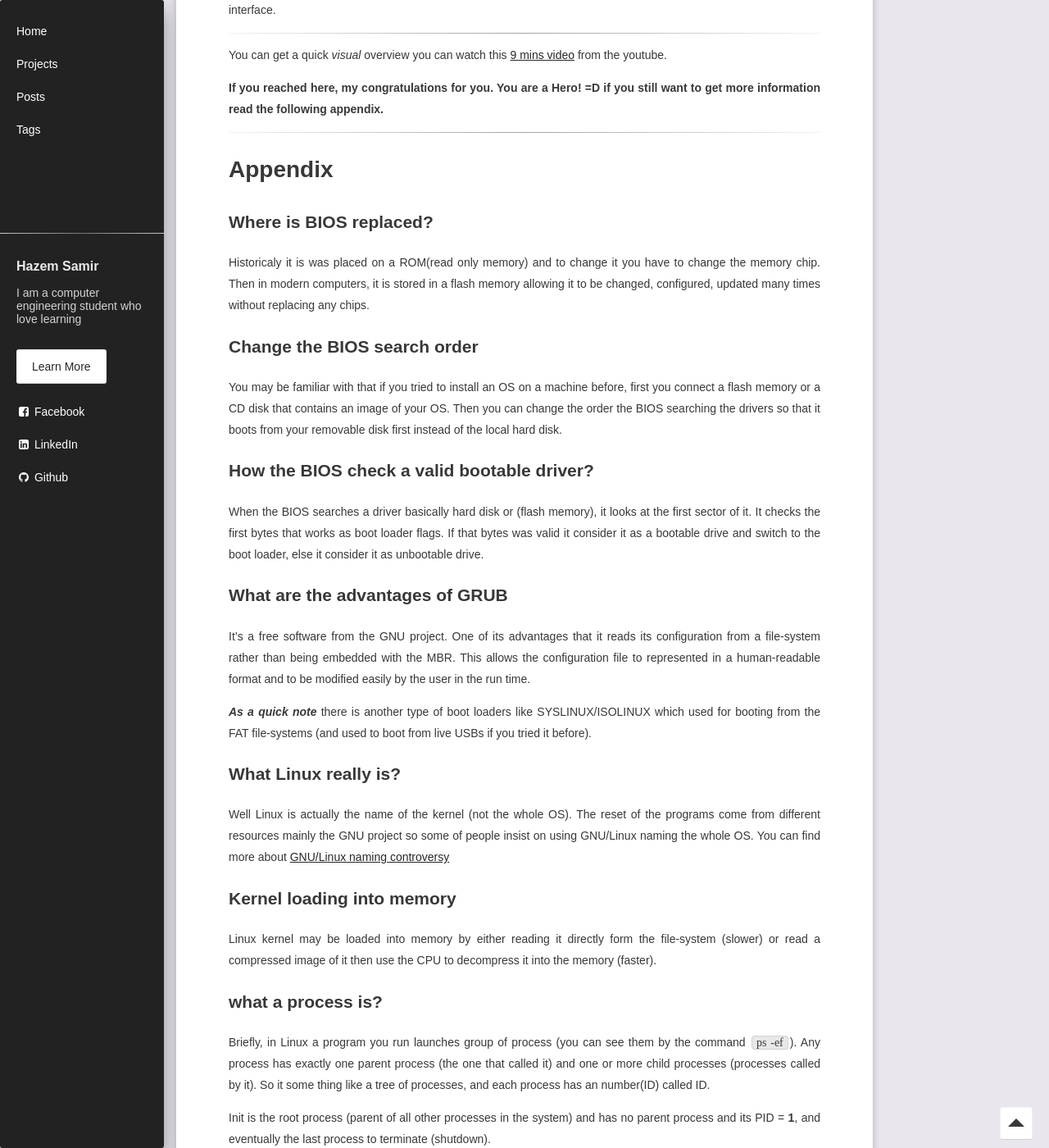
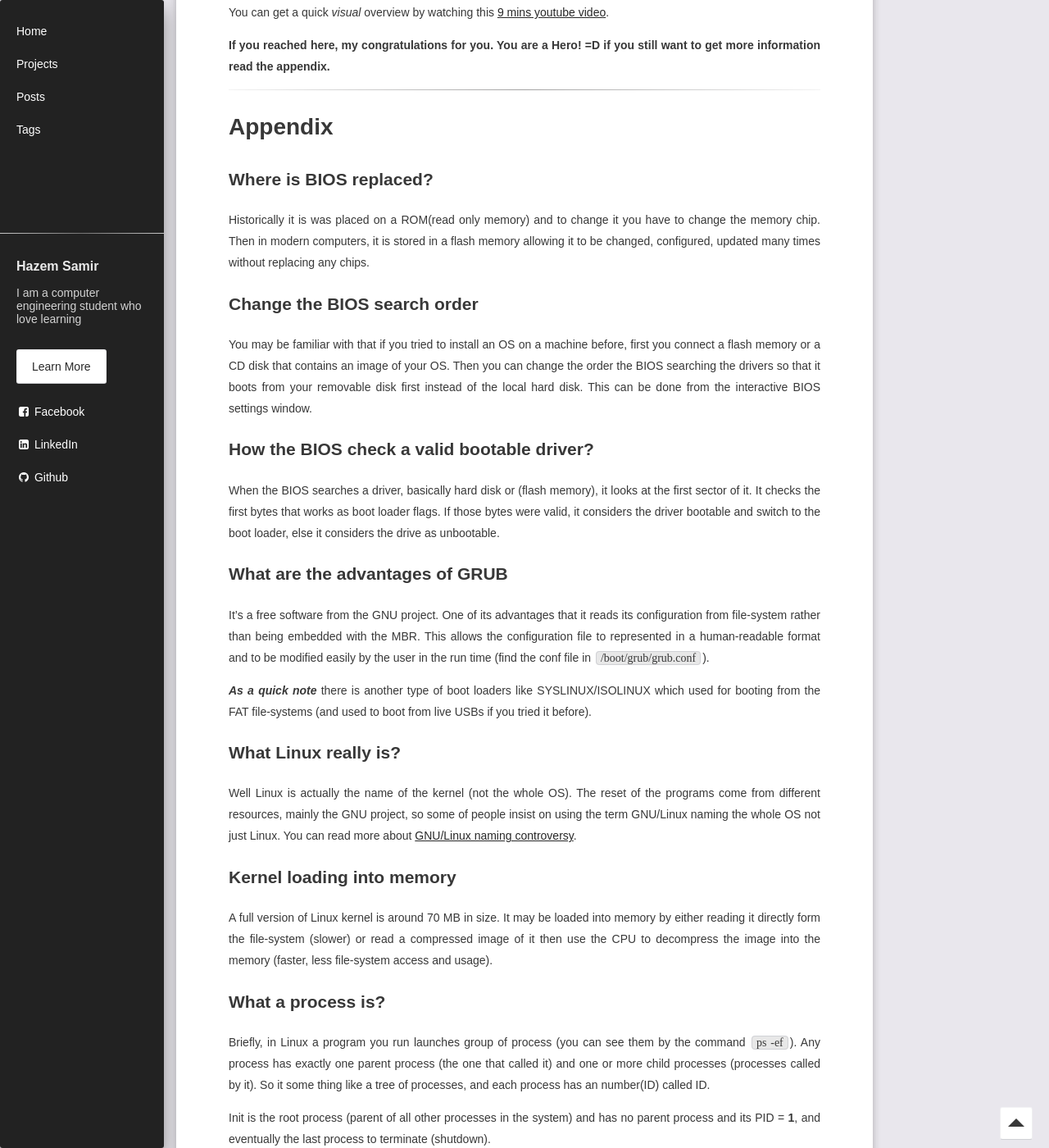
Before and after one commit to HazemSamir/HazemSamir.github.io, a Jekyll site: the page built from _posts/2016-05-23-linux-boot-process.md, in a window 1280 px wide and 1400 px high, scrolled down 2631 px. Shown: the whole window at 82% size. Built offline with Jekyll 4.4.1, drawn with Linux system fonts in a browser that asks for light colours; some web fonts are replaced; comment, search, counter and statistics services are not loaded; some of the changed text lies outside the part shown.

Commit message:
reformat and fix errors

```diff
--- a/_posts/2016-05-23-linux-boot-process.md
+++ b/_posts/2016-05-23-linux-boot-process.md
@@ -39,12 +39,12 @@
 
 **BIOS** stands for _**B**asic **O**utput **I**nput **S**ystem_. Obviously it is the first thing to work after pressing the power button and it is OS independent (depends on the hardware). [Read: Where is BIOS replaced?](#where-is-bios-replaced)
 
-Everyone has an experience with BIOS ugly black screen that shows up when you press the power button and its options that can be triggered by pressing delete, alt or f-keys getting you into a scary text screen with complicated settings.
+Everyone has an experience with BIOS' ugly black screen that shows up when you turn on the computer and the option to press delete, alt or f-keys to get you into a scary text screen with complicated settings.
 
 **Briefly BIOS has two basic tasks:**
 
-1. Run a POST (Power On Self Test) checking different input/output devices and the connected drivers, making sure every thing is well for the next step.
-2. Search sequentially for a bootable driver (that contains a valid boot loader program) then execute the boot loader from it.
+1. Runs a POST (Power On Self Test) checking different input/output devices and the connected drivers, making sure every thing is well for the next step.
+2. Searches sequentially for a bootable driver (that contains a valid boot loader program) then execute the boot loader from it.
 
 [Read: Change the BIOS search order](#change-the-bios-search-order)
 
@@ -52,16 +52,16 @@
 
 ## 2. Boot Loader:
 
-The first sector of the bootable disk partition is called MBR (Master Boot Record) and it stores information about the boot loader.
+The first sector of the bootable disk is called MBR (Master Boot Record) as it stores information about the boot loader.
 There are many types of boot loaders and they may have one or more stages. I chose **GRUP** as it the one used on my machine:
 
-**GRUP** stands for _**GR**and **U**nified **B**ootloader_ ([see what are the advantages of GRUB?](#what-are-the-advantages-of-grub)). It has two major versions _GRUB1_ and _GRUP 2_. The later adds the features of detecting different OS installed on the machine automatically and gives the user the option to decide which OS to boot up.
+**GRUP** stands for _**GR**and **U**nified **B**ootloader_ ([see what are the advantages of GRUB?](#what-are-the-advantages-of-grub)). It has two major versions _GRUB 1_ and _GRUP 2_. The later adds the features of detecting different OS installed on the machine automatically and gives the user the option to decide which OS to boot up.
 
-After that the Linux kernel is loaded into the memory and gives control to it.
+After that, the Linux kernel is loaded into the memory and is given control.
 
 ## 3. Kernel:
 
-An OS Kernel is the part of the system that is responsible for controlling/interacting with the hardware, memory management and many other low level staff.
+An OS Kernel is the part of the system, it is responsible for controlling/interacting with the hardware, memory management and many other low level stuff.
 
 [Read: What Linux really is?](#what-linux-really-is)
 
@@ -83,14 +83,14 @@
 
 ## Finaly
 
-by this time the user would be prompted to enter the credentials after launching the different services for the GUI interface.
+By this time the user would be prompted to enter the credentials, after launching the different services for the GUI.
 
 --------------------------------------------
 
-You can get a quick _visual_ overview you can watch this [9 mins video](https://www.youtube.com/watch?v=y3IbvEjXF5M) from the youtube.
+You can get a quick _visual_ overview by watching this [9 mins youtube video](https://www.youtube.com/watch?v=y3IbvEjXF5M).
 
 
-__If you reached here, my congratulations for you. You are a Hero! =D if you still want to get more information read the following appendix.__
+__If you reached here, my congratulations for you. You are a Hero! =D if you still want to get more information read the appendix.__
 
 
 --------------------------------------------
@@ -101,36 +101,45 @@
 
 ## Where is BIOS replaced?
 
-Historicaly it is was placed on a ROM(read only memory) and to change it you have to change the memory chip. Then in modern computers, it is stored in a flash memory allowing it to be changed, configured, updated many times without replacing any chips.
+Historically it is was placed on a ROM(read only memory) and to change it you have to change the memory chip. Then in modern computers, it is stored in a flash memory allowing it to be changed, configured, updated many times without replacing any chips.
 
 ## Change the BIOS search order
 
-You may be familiar with that if you tried to install an OS on a machine before, first you connect a flash memory or a CD disk that contains an image of your OS. Then you can change the order the BIOS searching the drivers so that it boots from your removable disk first instead of the local hard disk.
+You may be familiar with that if you tried to install an OS on a machine before, first you connect a flash memory or a CD disk that contains an image of your OS. Then you can change the order the BIOS searching the drivers so that it boots from your removable disk first instead of the local hard disk. This can be done from the interactive BIOS settings window.
 
 ## How the BIOS check a valid bootable driver?
 
-When the BIOS searches a driver basically hard disk or (flash memory), it looks at the first sector of it. It checks the first bytes that works as boot loader flags. If that bytes was valid it consider it as a bootable drive and switch to the boot loader, else it consider it as unbootable drive.
+When the BIOS searches a driver, basically hard disk or (flash memory), it looks at the first sector of it. It checks the first bytes that works as boot loader flags. If those bytes were valid, it considers the driver bootable and switch to the boot loader, else it considers the drive as unbootable.
 
 ## What are the advantages of GRUB
 
-It's a free software from the GNU project. One of its advantages that it reads its configuration from a file-system rather than being embedded with the MBR. This allows the configuration file to represented in a human-readable format and to be modified easily by the user in the run time.
+It's a free software from the GNU project. One of its advantages that it reads its configuration from file-system rather than being embedded with the MBR. This allows the configuration file to represented in a human-readable format and to be modified easily by the user in the run time (find the conf file in `/boot/grub/grub.conf`).
 
 ___As a quick note___ there is another type of boot loaders like SYSLINUX/ISOLINUX which used for booting from the FAT file-systems (and used to boot from live USBs if you tried it before).
 
 ## What Linux really is?
 
-Well Linux is actually the name of the kernel (not the whole OS). The reset of the programs come from different resources mainly the GNU project so some of people insist on using GNU/Linux naming the whole OS. You can find more about [GNU/Linux naming controversy](https://en.wikipedia.org/wiki/GNU/Linux_naming_controversy)
+Well Linux is actually the name of the kernel (not the whole OS). The reset of the programs come from different resources, mainly the GNU project, so some of people insist on using the term GNU/Linux naming the whole OS not just Linux. You can read more about [GNU/Linux naming controversy](https://en.wikipedia.org/wiki/GNU/Linux_naming_controversy).
 
 ## Kernel loading into memory
 
-Linux kernel may be loaded into memory by either reading it directly form the file-system (slower) or read a compressed image of it then use the CPU to decompress it into the memory (faster).
+A full version of Linux kernel is around 70 MB in size. It may be loaded into memory by either reading it directly form the file-system (slower) or read a compressed image of it then use the CPU to decompress the image into the memory (faster, less file-system access and usage).
 
-## what a process is?
+## What a process is?
 
 Briefly, in Linux a program you run launches group of process (you can see them by the command `ps -ef`). Any process has exactly one parent process (the one that called it) and one or more child processes (processes called by it). So it some thing like a tree of processes, and each process has an number(ID) called ID.
 
 Init is the root process (parent of all other processes in the system) and has no parent process and its PID = **1**, and eventually the last process to terminate (shutdown).
 
+## What is run levels of Init?
+
+Init process has a run level that is passed to as a parameter from the kernel. Typical init has 7 run levels and we care about:
+
+.. 0 : halt
+.. 3 : full multi user
+.. 5 : X11 (GUI server)
+.. 6 : reboot
+
 ## Variation of init:
 
 Traditionally, one of the major drawbacks of init is that it starts tasks serially, waiting for each to finish loading before moving on to the next. When startup processes end up I/O blocked, this can result in long delays during boot. So variation of the init process is appeared to address this and other design problems like (systemd, upstart, initng etc).
```
